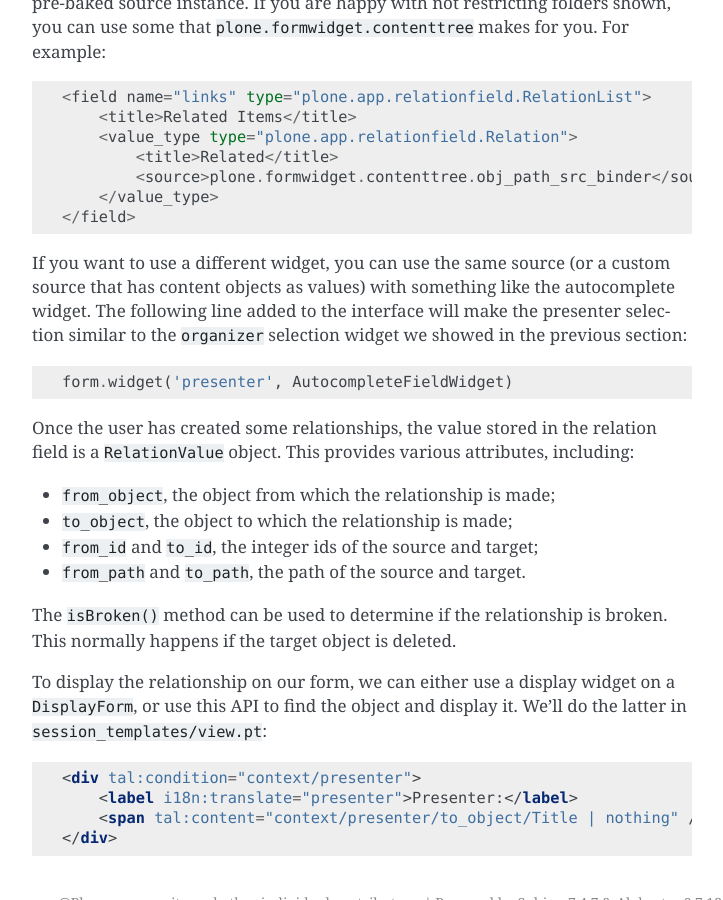
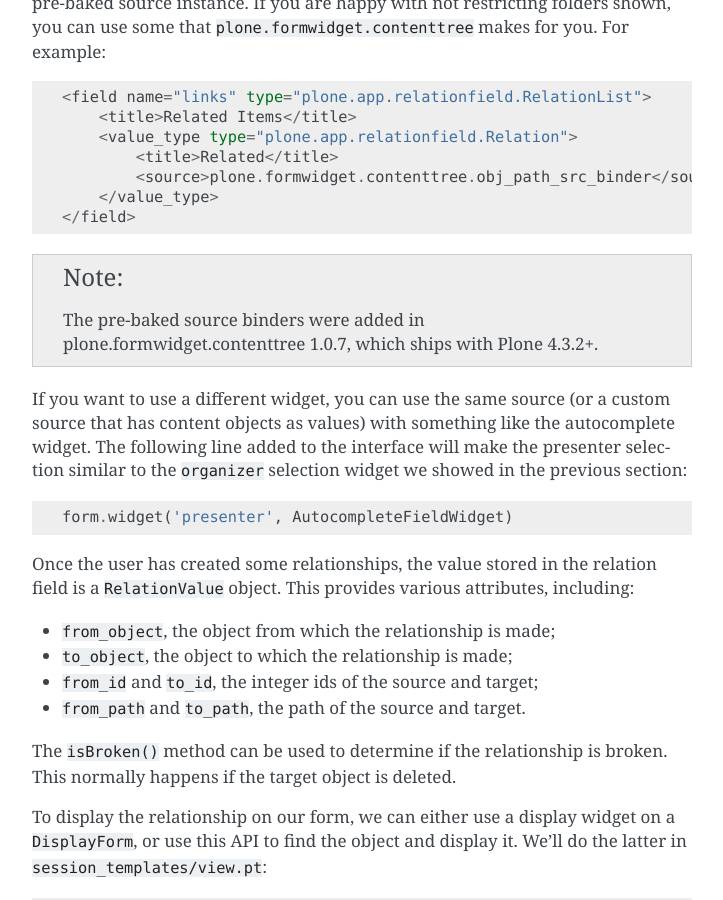
Before and after one commit to plone/plone.app.dexterity, a Sphinx documentation site: the page built from docs/advanced/references.rst, in a window 1280 px wide and 900 px high, scrolled down 1608 px. Shown: the whole window, without its empty margins (388-1111 px from the left). Built offline with Sphinx 7.4.7, drawn with Linux system fonts in a browser that asks for light colours.

Commit message:
Add version notes in docs for changes not yet included with Plone

```diff
--- a/docs/HISTORY.txt
+++ b/docs/HISTORY.txt
@@ -3,6 +3,9 @@ Changelog for plone.app.dexterity
 
 2.0.9 (unreleased)
 ------------------
+
+- Add documentation for defaultFactory tag in XML ref.
+  [smcmahon]
 
 - Removed line breaks within documentation URLs in modeleditor.py.
   [smcmahon]
--- a/docs/advanced/references.rst
+++ b/docs/advanced/references.rst
@@ -86,6 +86,11 @@ you can use some that ``plone.formwidget.contenttree`` makes for you. For exampl
         </value_type>
     </field>
 
+.. note::
+
+    The pre-baked source binders were added in plone.formwidget.contenttree
+    1.0.7, which ships with Plone 4.3.2+.
+
 If you want to use a different widget, you can use the same source (or a
 custom source that has content objects as values) with something like
 the autocomplete widget. The following line added to the interface will
--- a/docs/reference/dexterity-xml.rst
+++ b/docs/reference/dexterity-xml.rst
@@ -124,6 +124,10 @@ For a callable using context::
     def dummy_defaultCAFactory(context):
         return context.something
 
+.. note::
+
+    The ``defaultFactory`` tag was added in plone.supermodel 1.2.3,
+    shipping with Plone 4.3.2+.
 
 Vocabularies
 ~~~~~~~~~~~~
```
